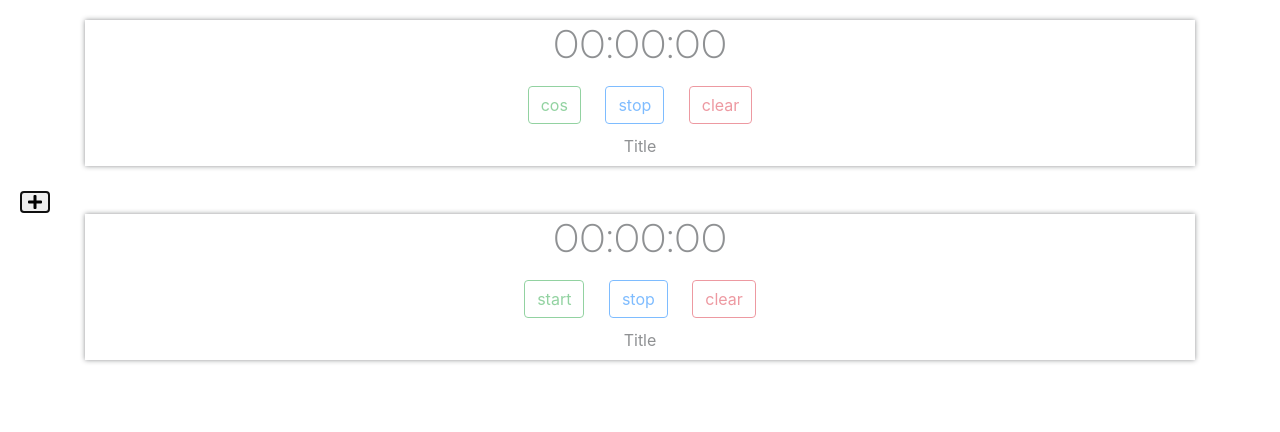
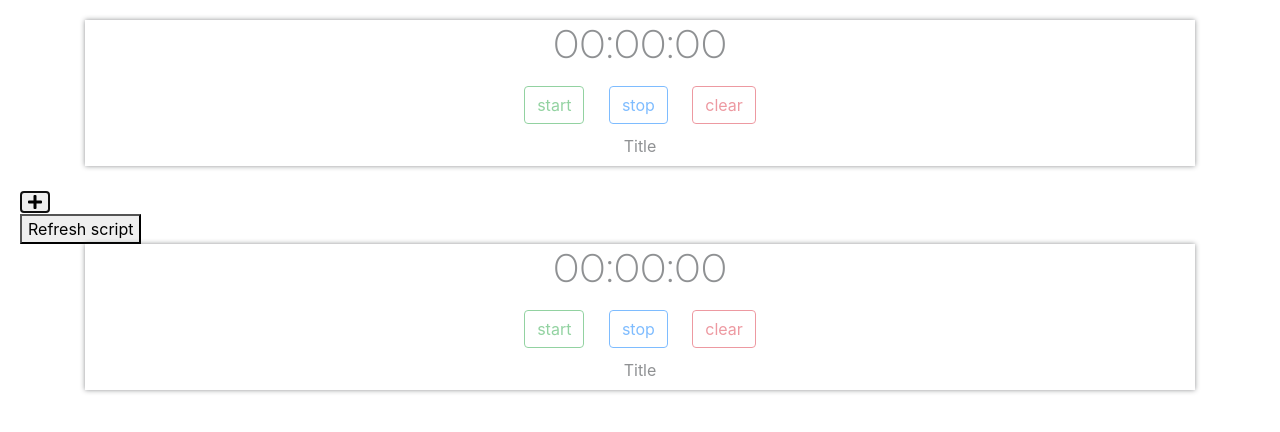
Before and after one commit to bartekcostam/stopWatch-taskList, a plain HTML site: page index.html in a window 1280 px wide. Both pictures are taken after a click on the button 35 px from the left and 202 px from the top of the page. Drawn offline with nearby package versions, Linux system fonts and the light colour scheme.

Commit message:
try to reload script

```diff
--- a/index.html
+++ b/index.html
@@ -44,7 +44,9 @@
   <div class="text-left">
     <button id="button" class="fas fa-plus fa-1x" onclick="duplicate()"></button>
   </div>
-
+  <button id="refreshButton" onclick="loadScript('scripts.js')">
+    Refresh script
+  </button>
 
   <div id="modal">
     <!-- Modal -->
--- a/scripts/scripts.js
+++ b/scripts/scripts.js
@@ -10,6 +10,7 @@
 
 
 //
+
 var h1 = document.getElementsByTagName("h1")[0],
   start = document.getElementById("start"),
   stop = document.getElementById("stop"),
@@ -80,10 +81,22 @@ function duplicate() {
   // or clone.id = ""; if the divs don't need an ID
   original.parentNode.appendChild(clone);
 
-  document.getElementById("start").innerHTML = "cos";
-  cos.onclick = function timer() {
-    t = setTimeout(add, 1000);
-  }
+  var h1 = document.getElementsByTagName("h1")[0],
+    start = document.getElementById("start"),
+    stop = document.getElementById("stop"),
+    clear = document.getElementById("clear"),
+    plus = document.getElementById("plus"),
+    seconds = 0,
+    minutes = 0,
+    hours = 0,
+    t,
+    addNote,
+    deleteNote,
+    openNote;
+
+  window.addEventListener("unload", function (start) {
+    console.log("I am the 3rd one.");
+  });
 
   //in this step I should run onload method too, to reload clone DOM elements
 
```
